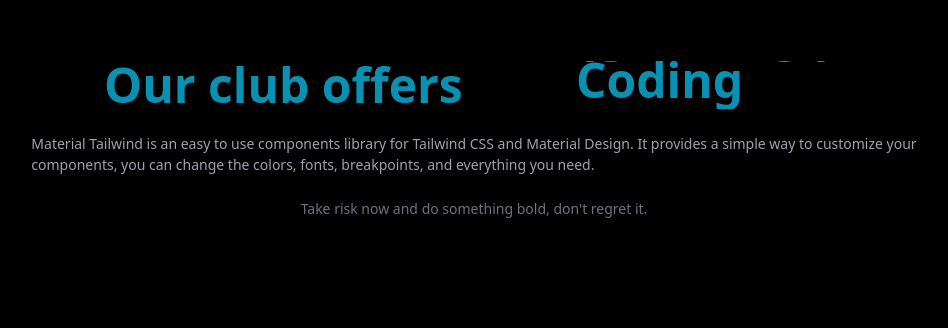
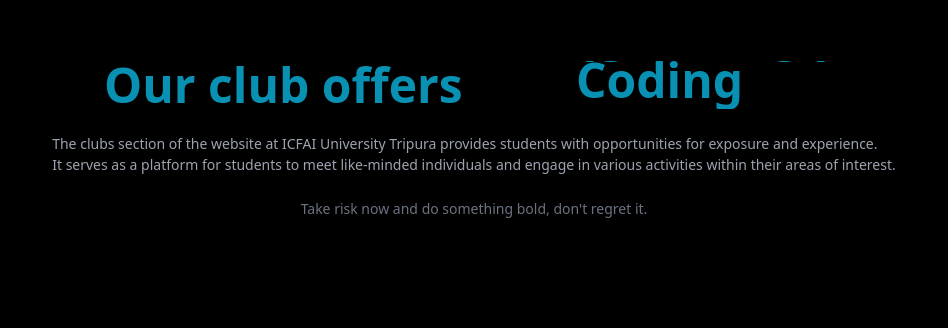
Before and after one commit to Ranadip213/cse_department_site, a Django app: page / in a window 1280 px wide. Shown: the part 1333-1661 px from the top of the page, without its empty margins (166-1114 px from the left). Run offline with Django 4.2, Linux system fonts and the light colour scheme; data comes from the database, SQL or seed files in the repository; style sheets or scripts are compiled from the project's sources; some libraries are stand-ins or nearby versions.

Commit message:
made a bit changes

```diff
--- a/cse_department_site/templates/screens/home.html
+++ b/cse_department_site/templates/screens/home.html
@@ -7,7 +7,7 @@
 
    {% include 'components/about.html' %}
 
-   {% load static %}
+
 
 <div class="bg-black" id="clubs">
   <!-- component -->
@@ -26,8 +26,8 @@
   <!-- component -->
   <div class="grid min-h-[140px] w-full place-items-center overflow-x-scroll rounded-lg p-6 lg:overflow-visible text-gray-400 body-font">
     <p class="block font-sans text-sm font-medium leading-normal text-inherit antialiased mx-5">
-      Material Tailwind is an easy to use components library for Tailwind CSS and Material Design. It provides a simple way to customize your<br />
-      components, you can change the colors, fonts, breakpoints, and everything you need.
+      The clubs section of the website at ICFAI University Tripura provides students with opportunities for exposure and experience.<br>
+       It serves as a platform for students to meet like-minded individuals and engage in various activities within their areas of interest.
     </p>
     <div class="w-full md:w-7/12 pt-5 px-4 mb-8 mx-auto text-center">
       <div class="text-sm text-gray-500 py-1 body-font">
```
